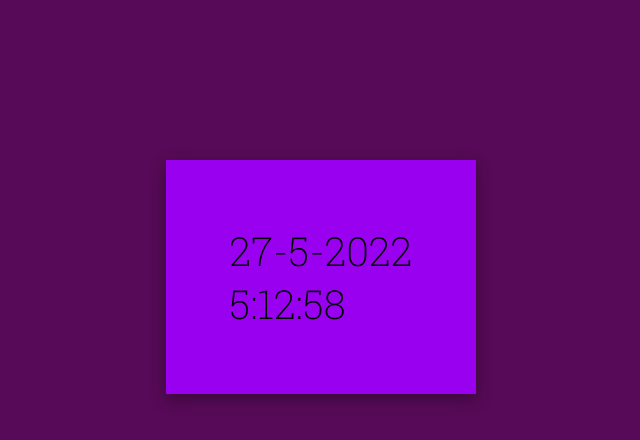
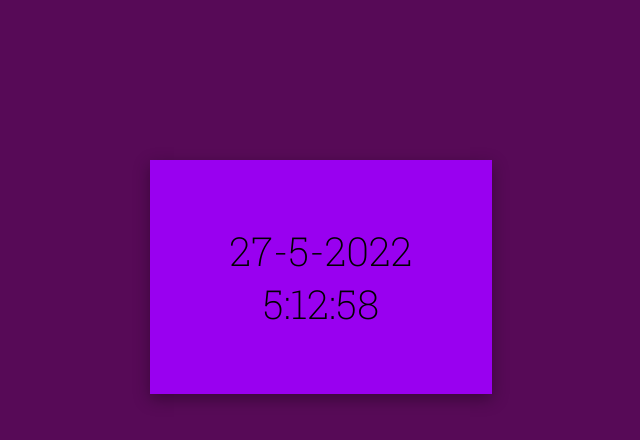
Before and after one commit to PrgVaibhav/date-and-time, a plain HTML site: page index.html in a window 1280 px wide. Shown: the whole page, without its empty margins (319-959 px from the left). Drawn offline with Linux system fonts and the light colour scheme.

Commit message:
final commit

```diff
--- a/style.css
+++ b/style.css
@@ -19,7 +19,7 @@ body {
 
 .container {
   background-color: #9900f0;
-  padding: 4em 4em;
+  padding: 4em 5em;
   box-shadow: rgba(0, 0, 0, 0.35) 0px 5px 15px;
 }
 .container:hover {
@@ -28,6 +28,7 @@ body {
 
 .time {
   font-size: 2.5rem;
+  text-align: center;
 }
 
 .date {
```
